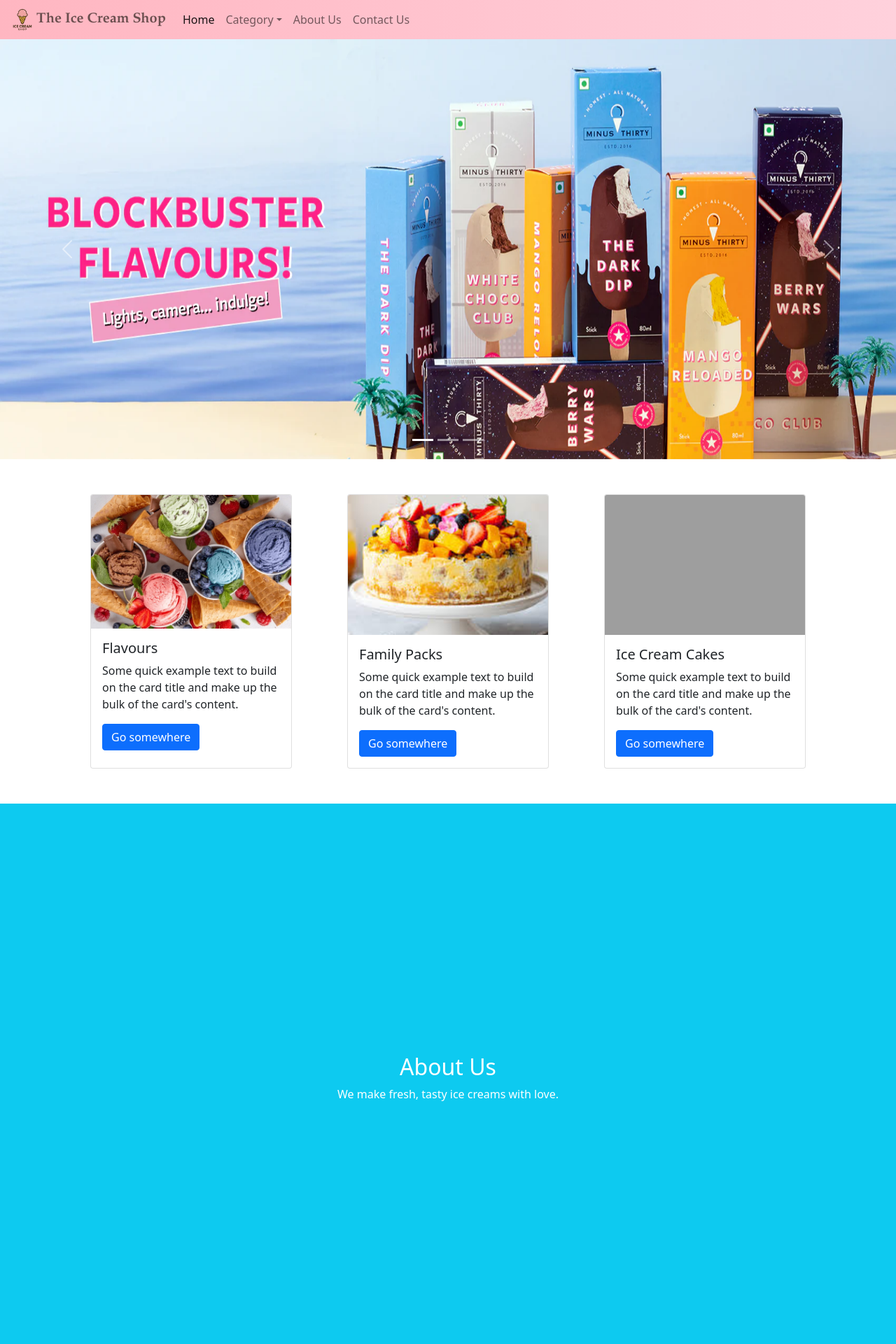
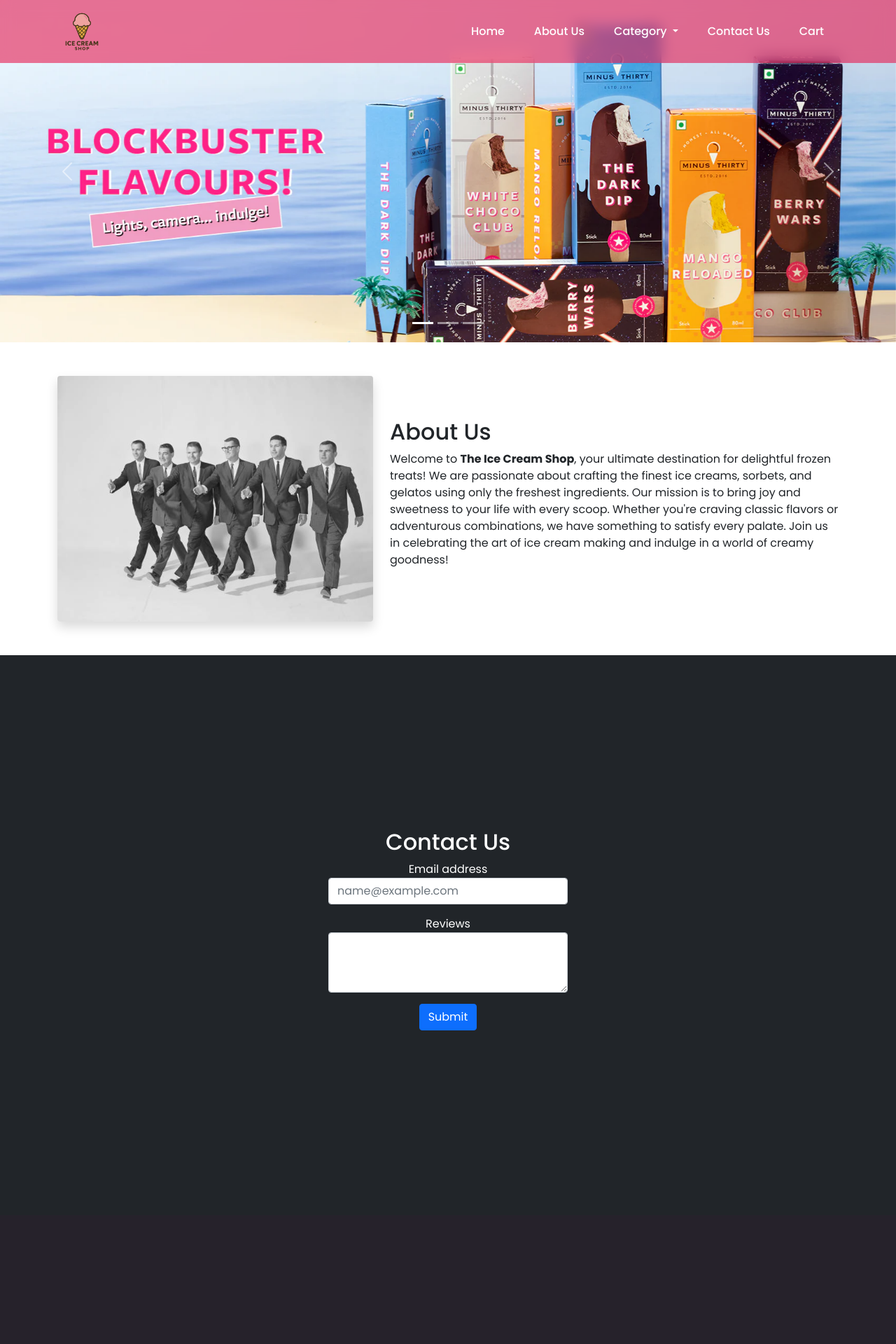
Before and after one commit to sarthakgit123/The-Ice-Cream-Shop, a Django app: page / in a window 1280 px wide. Shown: the top 1920 px of the page at 70% size. After the commit the page ends 1472 px from the top, so only its background shows below. Run offline with Django 5.2, Linux system fonts and the light colour scheme; grey boxes are pictures that could not be loaded.

Commit message:
forth commit

```diff
--- a/static/index.css
+++ b/static/index.css
@@ -1,5 +1,8 @@
-html {
+{%load static %}
+@import url('https://fonts.googleapis.com/css2?family=Poppins:ital,wght@0,100;0,200;0,300;0,400;0,500;0,600;0,700;0,800;0,900;1,100;1,200;1,300;1,400;1,500;1,600;1,700;1,800;1,900&display=swap');
+* {
   scroll-behavior: smooth;
+  font-family: "Poppins", sans-serif ;
 }
 .option{
     margin: 50px;
@@ -7,13 +10,33 @@
     justify-content: space-evenly;
 }
 .candy-navbar {
-    background: linear-gradient(90deg, #ffb6c1, #ffd1dc); /* pastel pink gradient */
-  }
+  position: fixed;
+  top: 0;
+  left: 0;
+  width: 100%;
+  z-index: 999;
+
+  /* Blur background */
+  background: rgba(232, 25, 79, 0.6); /* transparent pinkish */
+  backdrop-filter: blur(10px);        /* Gaussian blur */
+  -webkit-backdrop-filter: blur(10px); /* for Safari */
+
+  /* Text styling */
+  color: white;
+  font-weight: 500;
+
+  /* Optional: make it look nicer */
+  padding: 10px 20px;
+  display: flex;
+  justify-content: center; /* center items */
+  align-items: center;
+}
+
 
   .candy-navbar .navbar-brand {
     color: #6b4f4f; /* chocolatey brown for brand */
     font-weight: bold;
-    font-family: Garamond;
+
   }
 
   .candy-navbar .nav-link {
--- a/templets/base.html
+++ b/templets/base.html
@@ -1,3 +1,4 @@
+{% load static %}
 <!doctype html>
 <html lang="en">
   <head>
@@ -14,31 +15,36 @@
 
 
   <body>
-<nav class="navbar navbar-expand-lg navbar-light candy-navbar">
-  <div class="container-fluid">
-    <img src="{% static 'logo.png' %}" alt="Logo" style="width:40px;" class="d-inline-block align-text-top">
-    <a class="navbar-brand" href="/" >The Ice Cream Shop</a>
-    <button class="navbar-toggler" type="button" data-bs-toggle="collapse"
-            data-bs-target="#navbarSupportedContent" aria-controls="navbarSupportedContent"
-            aria-expanded="false" aria-label="Toggle navigation">
-      <span class="navbar-toggler-icon"></span>
-    </button>
+<nav class="candy-navbar ">
+      <div class="container">
+      <div class="row align-items-center justify-content-around">
+        <div class="logo col-6">
+          <img src="{% static "logo.png" %}" alt="hello" height="70px" width="70px">
 
-    <div class="collapse navbar-collapse" id="navbarSupportedContent">
-      <ul class="navbar-nav me-auto mb-2 mb-lg-0">
-        <li class="nav-item"><a class="nav-link active" href="/">Home</a></li>
+
+        </div>
+        <div class="col-6">
+  <ul class="nav justify-content-around g-5">
+    <li class="nav-item"><a class="nav-link text-white" href="/">Home</a></li>
+    <li class="nav-item"><a class="nav-link text-white" href="#about">About Us</a></li>
+
+    <!-- Category with dropdown -->
     <li class="nav-item dropdown">
-          <a class="nav-link dropdown-toggle" href="/category" id="navbarDropdown"
-             role="button" data-bs-toggle="dropdown" aria-expanded="false">Category</a>
-          <ul class="dropdown-menu" aria-labelledby="navbarDropdown">
+      <a class="nav-link dropdown-toggle text-white" href="#" id="categoryDropdown" role="button" data-bs-toggle="dropdown" aria-expanded="false">
+        Category
+      </a>
+      <ul class="dropdown-menu" aria-labelledby="categoryDropdown">
         <li><a class="dropdown-item" href="/flavours">Flavours</a></li>
-            <li><a class="dropdown-item" href="/cake">Ice Cream Cakes</a></li>
         <li><a class="dropdown-item" href="/family">Family Packs</a></li>
+        <li><a class="dropdown-item" href="/cake">Cakes</a></li>
       </ul>
     </li>
-        <li class="nav-item"><a class="nav-link" href="#about">About Us</a></li>
-        <li class="nav-item"><a class="nav-link" href="#contact">Contact Us</a></li>
+
+    <li class="nav-item"><a class="nav-link text-white" href="#contact">Contact Us</a></li>
+    <li class="nav-item"><a class="nav-link text-white" href="">Cart</a></li>
   </ul>
+</div>
+
       </div>
     </div>
   </nav>
--- a/templets/index.html
+++ b/templets/index.html
@@ -16,10 +16,10 @@
   </div>
   <div class="carousel-inner">
     <div class="carousel-item active">
-      <img src='{% static "ice2.webp" %}'  style="width:1200px; height:600px;" class="d-block w-100" alt="...">
+      <img src='{% static "ice2.webp" %}'   class="d-block w-100 h-auto" alt="...">
     </div>
     <div class="carousel-item">
-      <img src='{% static "ice1.webp" %}' style="width:1200px; height:600px;" class="d-block w-100" alt="...">
+      <img src='{% static "ice1.webp" %}'  class="d-block w-100 h-auto" alt="...">
     </div>
   </div>
   <button class="carousel-control-prev" type="button" data-bs-target="#carouselExampleCaptions" data-bs-slide="prev">
@@ -32,41 +32,33 @@
   </button>
 </div>
 
-<!--categories-->
-<div class="option">
-<div class="card" style="width: 18rem;">
-  <img src="{% static "ice5.webp" %}" class="card-img-top" alt="/flavours">
-  <div class="card-body">
-    <h5 class="card-title">Flavours</h5>
-    <p class="card-text">Some quick example text to build on the card title and make up the bulk of the card's content.</p>
-    <a href="/flavours" class="btn btn-primary">Go somewhere</a>
+
+<!--about us-->
+<div class="us py-5">
+  <div class="container">
+    <div class="row align-items-center">
+
+      <!-- Left: Image -->
+      <div class="about-img col-md-5 mb-3 mb-md-0">
+        <img src="{% static 'img1.jpg' %}" alt="About Us" class="img-fluid rounded shadow">
+      </div>
+
+      <!-- Right: Content -->
+      <div class="col-md-7">
+        <h2 id="about">About Us</h2>
+        <p>
+          Welcome to <strong>The Ice Cream Shop</strong>, your ultimate destination for delightful frozen treats!
+          We are passionate about crafting the finest ice creams, sorbets, and gelatos using only the freshest ingredients.
+          Our mission is to bring joy and sweetness to your life with every scoop.
+          Whether you're craving classic flavors or adventurous combinations, we have something to satisfy every palate.
+          Join us in celebrating the art of ice cream making and indulge in a world of creamy goodness!
+        </p>
+      </div>
+
+    </div>
   </div>
 </div>
-<div class="card" style="width: 18rem;">
-  <img src="{% static "ice6.jpg" %}" style="height: 200px; object-fit: cover;" class="card-img-top" alt="...">
-  <div class="card-body">
-    <h5 class="card-title">Family Packs</h5>
-    <p class="card-text">Some quick example text to build on the card title and make up the bulk of the card's content.</p>
-    <a href="/family" class="btn btn-primary">Go somewhere</a>
-  </div>
-</div>
-<div class="card" style="width: 18rem;">
-  <img src="{% static "ice9.jpg" %}"style="height: 200px; object-fit: cover;" class="card-img-top" alt="...">
-  <div class="card-body">
-    <h5 class="card-title">Ice Cream Cakes</h5>
-    <p class="card-text">Some quick example text to build on the card title and make up the bulk of the card's content.</p>
-    <a href="/cake" class="btn btn-primary">Go somewhere</a>
-  </div>
-</div>
-</div>
 
-<!--about us-->
-<section id="about" class="vh-100 d-flex align-items-center justify-content-center bg-info text-white">
-  <div class="text-center">
-    <h2>About Us</h2>
-    <p>We make fresh, tasty ice creams with love.</p>
-  </div>
-</section>
 
 <!--contact us-->
 <section id="contact" class="vh-100 d-flex align-items-center justify-content-center bg-dark text-white">
```
Also changed, not shown: db.sqlite3, static/img1.jpg (added). Lines whose indentation alone changed are shown as unchanged.
